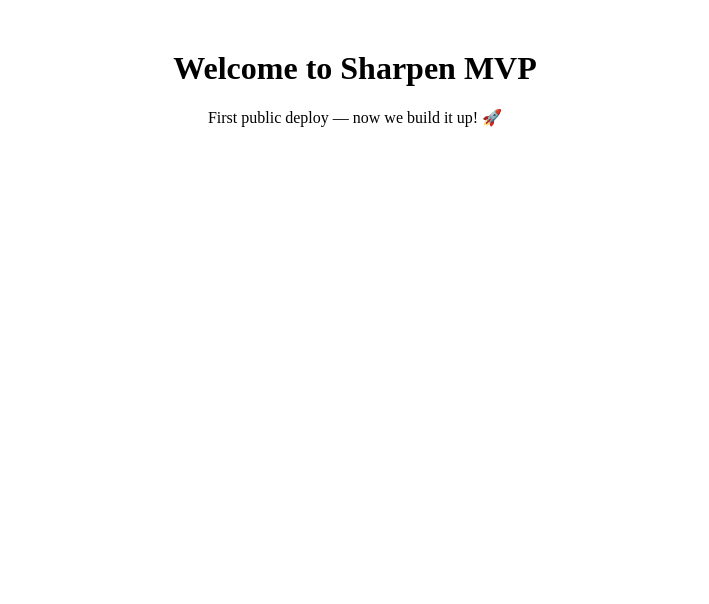
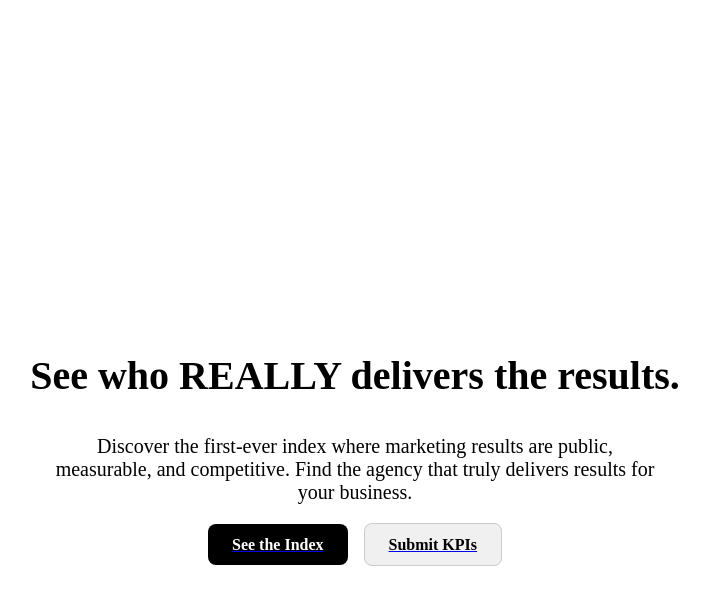
Before and after one commit to J2PIn/sharpen-mvp, a Next.js app: page / in a window 1280 px wide. Shown: the top 604 px of the page, without its empty margins (285-994 px from the left). Built offline with nearby package versions, Linux system fonts and the light colour scheme.

Commit message:
Update landing page design

```diff
--- a/pages/index.tsx
+++ b/pages/index.tsx
@@ -1,8 +1,49 @@
+import Link from 'next/link';
+
 export default function Home() {
   return (
-    <div style={{ textAlign: "center", marginTop: "50px" }}>
-      <h1>Welcome to Sharpen MVP</h1>
-      <p>First public deploy — now we build it up! 🚀</p>
+    <div style={{
+      minHeight: '100vh',
+      display: 'flex',
+      flexDirection: 'column',
+      justifyContent: 'center',
+      alignItems: 'center',
+      padding: '2rem',
+      textAlign: 'center'
+    }}>
+      <h1 style={{ fontSize: '2.5rem', marginBottom: '1rem' }}>
+        See who REALLY delivers the results.
+      </h1>
+      <p style={{ fontSize: '1.25rem', maxWidth: '600px', marginBottom: '2rem' }}>
+        Discover the first-ever index where marketing results are public, measurable, and competitive. Find the agency that truly delivers results for your business.
+      </p>
+      <div style={{ display: 'flex', gap: '1rem' }}>
+        <Link href="/index" passHref>
+          <a style={{
+            backgroundColor: '#000',
+            color: '#fff',
+            padding: '0.75rem 1.5rem',
+            borderRadius: '8px',
+            textDecoration: 'none',
+            fontWeight: 'bold'
+          }}>
+            See the Index
+          </a>
+        </Link>
+        <Link href="/submit" passHref>
+          <a style={{
+            backgroundColor: '#f0f0f0',
+            color: '#000',
+            padding: '0.75rem 1.5rem',
+            borderRadius: '8px',
+            textDecoration: 'none',
+            fontWeight: 'bold',
+            border: '1px solid #ccc'
+          }}>
+            Submit KPIs
+          </a>
+        </Link>
+      </div>
     </div>
   );
 }
```
